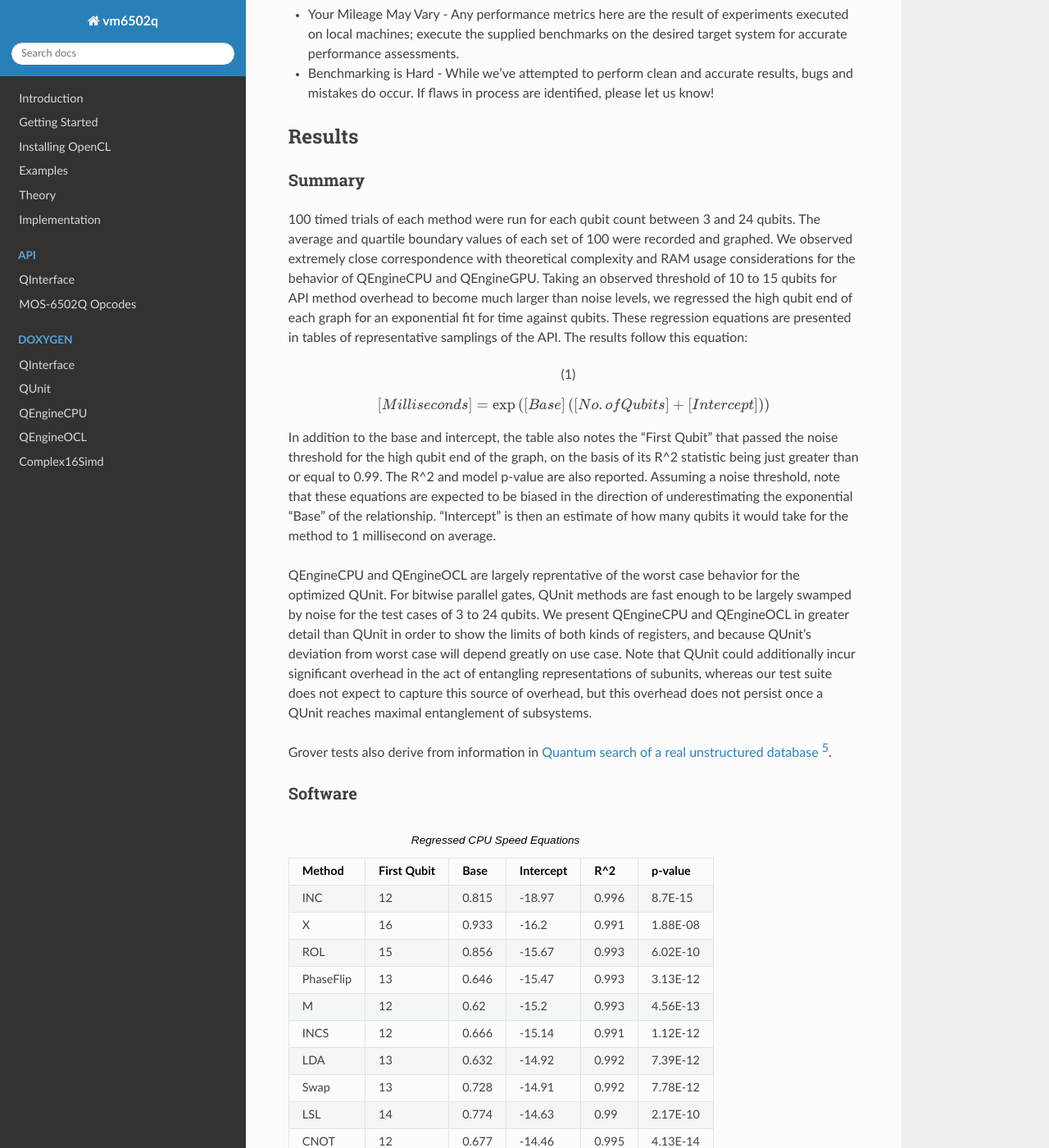
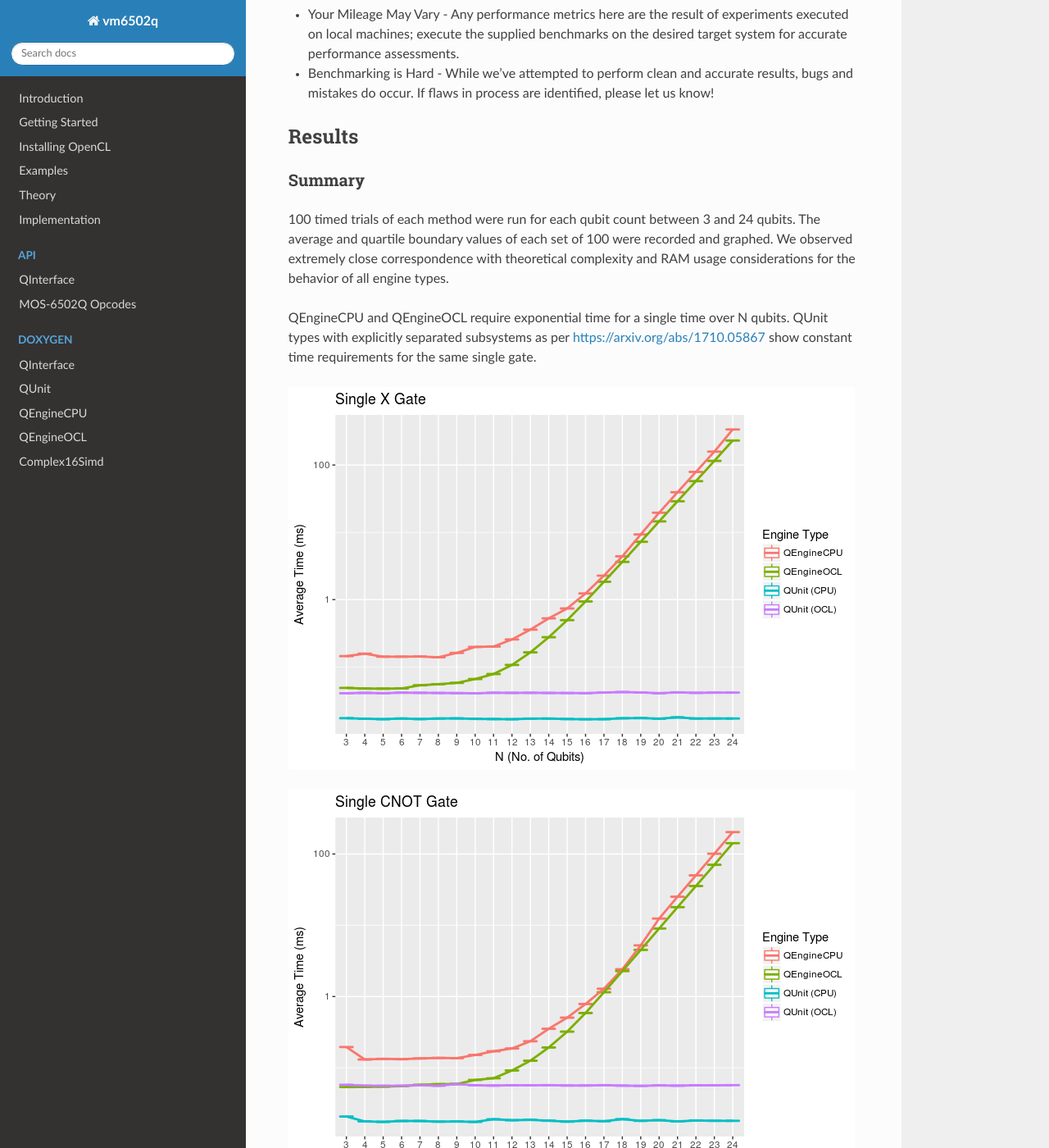
Before and after one commit to vm6502q/qrack.github.io, a Sphinx documentation site: the page built from docs/performance/index.rst, in a window 1280 px wide and 1400 px high, scrolled down 1134 px. Shown: the whole window at 82% size. Built offline with Sphinx 7.4.7 and the Read the Docs theme 2.0.0, drawn with Linux system fonts in a browser that asks for light colours; some of the changed text lies outside the part shown.

Commit message:
Single gate and full width comparison

```diff
--- a/docs/performance/index.rst
+++ b/docs/performance/index.rst
@@ -65,7 +65,21 @@ Results
 Summary
 =======
 
-100 timed trials of each method were run for each qubit count between 3 and 24 qubits. The average and quartile boundary values of each set of 100 were recorded and graphed. We observed extremely close correspondence with theoretical complexity and RAM usage considerations for the behavior of QEngineCPU and QEngineGPU. Taking an observed threshold of 10 to 15 qubits for API method overhead to become much larger than noise levels, we regressed the high qubit end of each graph for an exponential fit for time against qubits. These regression equations are presented in tables of representative samplings of the API. The results follow this equation:
+100 timed trials of each method were run for each qubit count between 3 and 24 qubits. The average and quartile boundary values of each set of 100 were recorded and graphed. We observed extremely close correspondence with theoretical complexity and RAM usage considerations for the behavior of all engine types.
+
+QEngineCPU and QEngineOCL require exponential time for a single time over N qubits. QUnit types with explicitly separated subsystems as per https://arxiv.org/abs/1710.05867 show constant time requirements for the same single gate.
+
+.. image:: x_single.png
+
+.. image:: cnot_single.png
+
+QEngineCPU and QEngineOCL can perform many identical gates in parallel across entangled subsystems for about the same cost as a single gate. To test this, we can apply parallel gates at once across the full width of a coherent array of qubits. (CNOT is a two bit gate, so (N-1)/2 gates are applied to odd numbers of qubits.) Notice in these next graphs how QEngineCPU and QEngineOCL have approximately the same scaling cost as the single gate graphs above, while QUnit types show a linear trend (appearing logarithmic on an exponential axis scale):
+
+.. image:: x_all.png
+
+.. image:: cnot_all.png
+
+Taking an observed threshold of 10 to 15 qubits for API method overhead to become much larger than noise levels, we regressed the high qubit end of each graph for an exponential fit for time against qubits. These regression equations are presented in tables of representative samplings of the API. The results follow this equation:
 
 .. math::
    :label: regression_eq
```
Also changed, not shown: docs/performance/cnot.png (deleted), docs/performance/cnot_all.png (added), docs/performance/cnot_single.png (added), docs/performance/grovers.png, docs/performance/qft.png (deleted), docs/performance/x.png (deleted), docs/performance/x_all.png (added), docs/performance/x_single.png (added).
